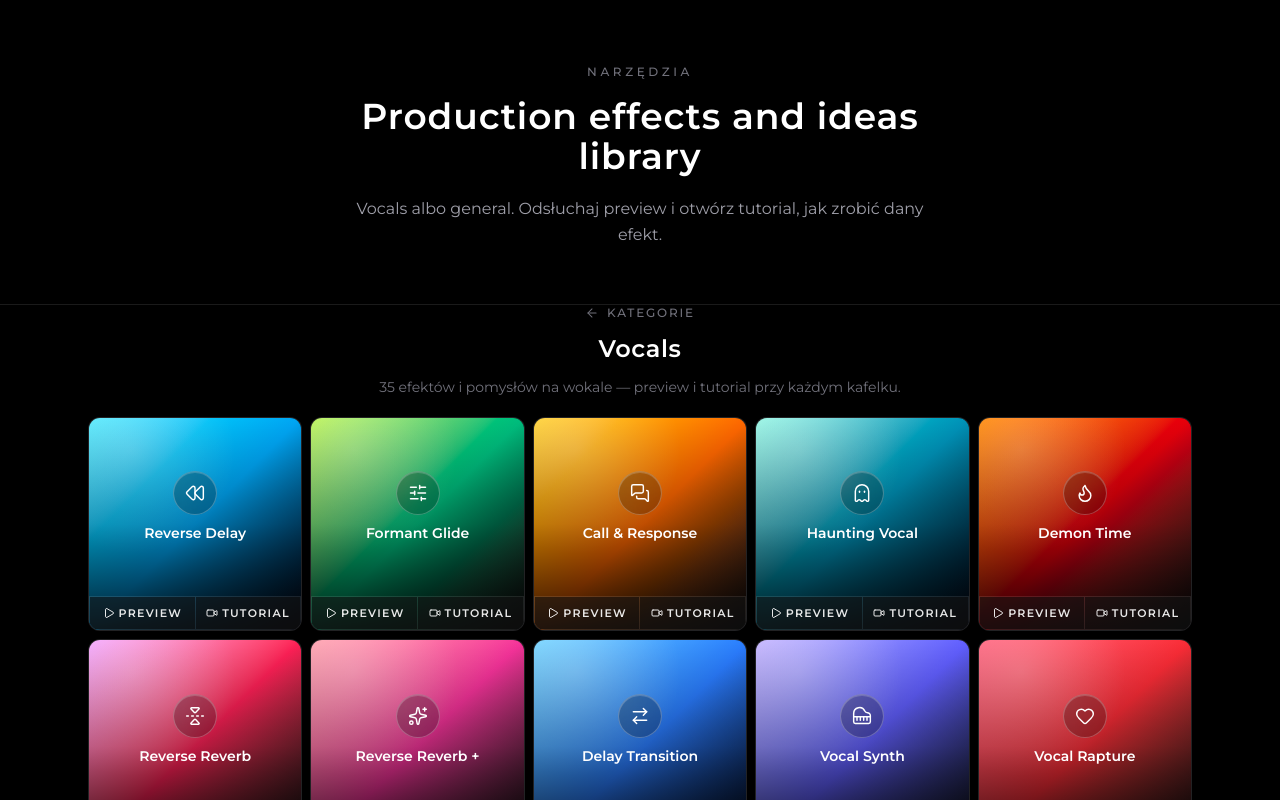
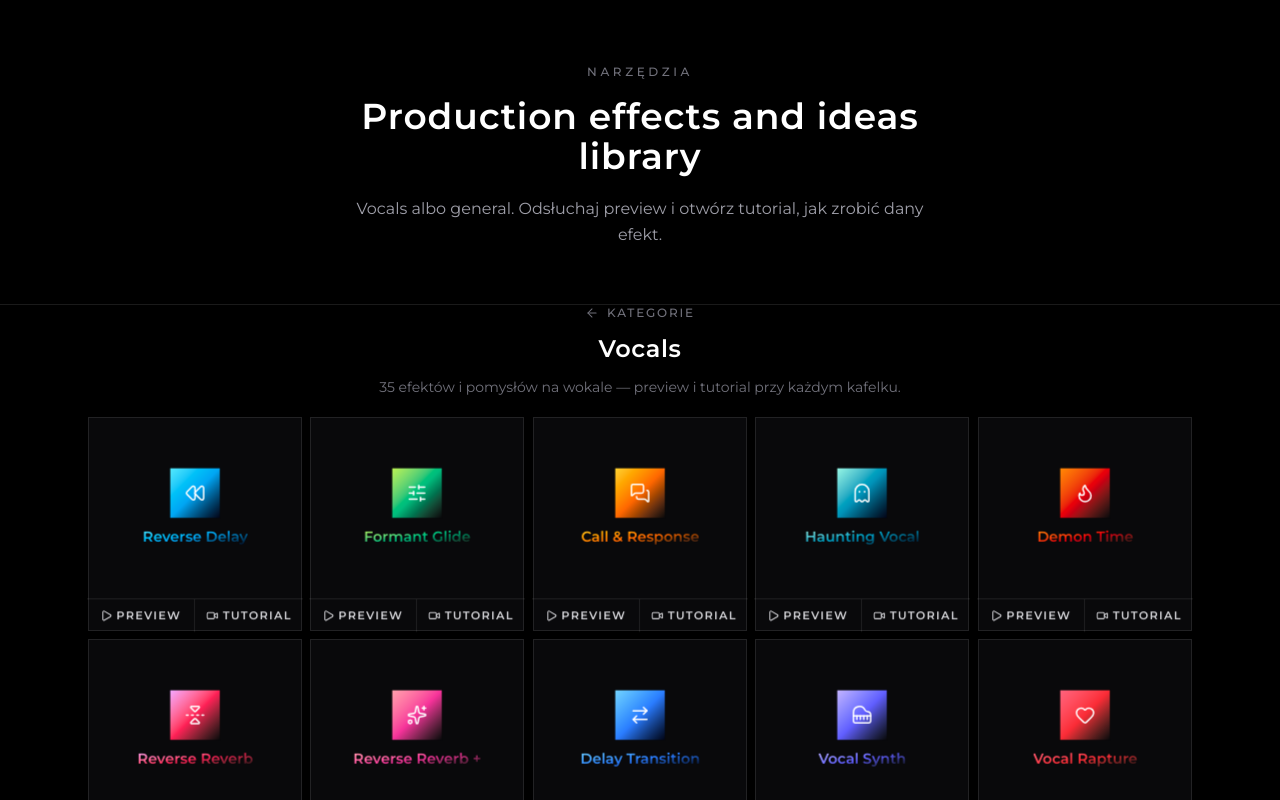
Before and after one commit to ernestrudziec/1take-records-web, a Next.js app: page /narzedzia/efekty in a window 1280 px wide. Both pictures are taken after a click on the button 360 px from the left and 445 px from the top of the page. Shown: the top 800 px of the page. Built offline with nearby package versions, Linux system fonts and the light colour scheme.

Commit message:
Sharpen effect tiles and add a 3D hover tilt.
Keep gradients on the icon and title only, drop rounded corners, and let the card follow the pointer.

```diff
--- a/src/components/tools/EffectTile.tsx
+++ b/src/components/tools/EffectTile.tsx
@@ -41,6 +41,7 @@ import {
   Zap,
   type LucideIcon,
 } from "lucide-react";
+import { useCallback, useRef, useState, type PointerEvent } from "react";
 import type { EffectIcon, ProductionEffect } from "@/lib/effects";
 
 const effectIcons: Record<EffectIcon, LucideIcon> = {
@@ -88,6 +89,8 @@ type EffectTileProps = {
   onTutorial: () => void;
 };
 
+const MAX_TILT = 11;
+
 export function EffectTile({
   effect,
   playing,
@@ -95,55 +98,90 @@ export function EffectTile({
   onTutorial,
 }: EffectTileProps) {
   const Icon = effectIcons[effect.icon];
+  const cardRef = useRef<HTMLElement>(null);
+  const [tilt, setTilt] = useState({ rx: 0, ry: 0, px: 50, py: 40 });
+  const [hovering, setHovering] = useState(false);
+
+  const onPointerMove = useCallback((event: PointerEvent<HTMLElement>) => {
+    const card = cardRef.current;
+    if (!card) return;
+    const rect = card.getBoundingClientRect();
+    const px = (event.clientX - rect.left) / rect.width;
+    const py = (event.clientY - rect.top) / rect.height;
+    setTilt({
+      rx: (0.5 - py) * MAX_TILT,
+      ry: (px - 0.5) * MAX_TILT,
+      px: px * 100,
+      py: py * 100,
+    });
+  }, []);
+
+  const onPointerLeave = useCallback(() => {
+    setHovering(false);
+    setTilt({ rx: 0, ry: 0, px: 50, py: 40 });
+  }, []);
 
   return (
+    <div className="[perspective:900px]">
       <article
-      className="group relative flex aspect-square flex-col overflow-hidden rounded-xl border bg-zinc-950 transition-[border-color,box-shadow,transform] duration-200"
+        ref={cardRef}
+        onPointerEnter={() => setHovering(true)}
+        onPointerMove={onPointerMove}
+        onPointerLeave={onPointerLeave}
+        className="group relative flex aspect-square flex-col border bg-zinc-950 will-change-transform"
         style={{
           borderColor: playing ? `${effect.glow}99` : "rgba(255,255,255,0.1)",
-        boxShadow: playing
+          boxShadow: hovering
+            ? `${-tilt.ry * 1.4}px ${tilt.rx * 1.6 + 14}px 32px rgba(0,0,0,0.55), 0 0 0 1px ${effect.glow}33, 0 18px 40px ${effect.glow}18`
+            : playing
               ? `0 0 0 1px ${effect.glow}55, 0 10px 28px ${effect.glow}22`
               : undefined,
+          transform: `rotateX(${tilt.rx}deg) rotateY(${tilt.ry}deg) translateZ(${hovering ? 18 : 0}px)`,
+          transformStyle: "preserve-3d",
+          transition: hovering
+            ? "transform 80ms linear, box-shadow 160ms ease"
+            : "transform 280ms ease, box-shadow 280ms ease",
         }}
       >
         <div
-        className={`absolute inset-0 bg-linear-to-br ${effect.gradient}`}
-        aria-hidden
-      />
-      <div
-        className="absolute inset-0 bg-[radial-gradient(circle_at_20%_15%,rgba(255,255,255,0.22),transparent_42%)]"
-        aria-hidden
-      />
-      <div
-        className="absolute inset-0 bg-linear-to-t from-black/80 via-black/25 to-transparent"
+          className="pointer-events-none absolute inset-0 opacity-0 transition-opacity duration-200 group-hover:opacity-100"
+          style={{
+            background: `radial-gradient(420px circle at ${tilt.px}% ${tilt.py}%, ${effect.glow}28, transparent 46%)`,
+          }}
           aria-hidden
         />
 
-      <div className="relative flex min-h-0 flex-1 flex-col items-center justify-center px-2.5 text-center">
         <div
-          className="flex h-10 w-10 items-center justify-center rounded-full border border-white/25 bg-black/25 shadow-[inset_0_1px_0_rgba(255,255,255,0.18)] backdrop-blur-sm sm:h-11 sm:w-11"
+          className="relative flex min-h-0 flex-1 flex-col items-center justify-center px-2.5 text-center"
+          style={{ transform: "translateZ(28px)" }}
+        >
+          <div
+            className={`flex h-11 w-11 items-center justify-center bg-linear-to-br ${effect.gradient} sm:h-12 sm:w-12`}
             style={{
-            boxShadow: playing
-              ? `0 0 18px ${effect.glow}66, inset 0 1px 0 rgba(255,255,255,0.2)`
-              : undefined,
+              boxShadow: hovering || playing ? `0 10px 22px ${effect.glow}40` : undefined,
             }}
           >
             <Icon className="h-5 w-5 text-white" strokeWidth={1.75} />
           </div>
-        <h3 className="mt-2.5 text-[13px] font-semibold leading-tight text-white sm:text-sm">
+          <h3
+            className={`mt-2.5 bg-linear-to-br ${effect.gradient} bg-clip-text text-[13px] font-semibold leading-tight text-transparent sm:text-sm`}
+          >
             {effect.name}
           </h3>
         </div>
 
-      <div className="relative grid grid-cols-2 gap-px bg-white/10 p-px">
+        <div
+          className="relative grid grid-cols-2 border-t border-white/10"
+          style={{ transform: "translateZ(16px)" }}
+        >
           <button
             type="button"
             onClick={onPreview}
             aria-pressed={playing}
-          className={`inline-flex items-center justify-center gap-1 py-2 text-[10px] font-semibold uppercase tracking-[0.12em] transition-colors sm:text-[11px] ${
+            className={`inline-flex items-center justify-center gap-1 border-r border-white/10 py-2 text-[10px] font-semibold uppercase tracking-[0.12em] transition-colors sm:text-[11px] ${
               playing
                 ? "bg-white text-black"
-              : "bg-black/55 text-white/90 hover:bg-white hover:text-black"
+                : "text-zinc-300 hover:bg-white hover:text-black"
             }`}
           >
             {playing ? (
@@ -156,12 +194,13 @@ export function EffectTile({
           <button
             type="button"
             onClick={onTutorial}
-          className="inline-flex items-center justify-center gap-1 bg-black/55 py-2 text-[10px] font-semibold uppercase tracking-[0.12em] text-white/90 transition-colors hover:bg-white hover:text-black sm:text-[11px]"
+            className="inline-flex items-center justify-center gap-1 py-2 text-[10px] font-semibold uppercase tracking-[0.12em] text-zinc-300 transition-colors hover:bg-white hover:text-black sm:text-[11px]"
           >
             <Video className="h-3 w-3" strokeWidth={2} />
             Tutorial
           </button>
         </div>
       </article>
+    </div>
   );
 }
--- a/src/components/tools/EffectsLibrary.tsx
+++ b/src/components/tools/EffectsLibrary.tsx
@@ -65,7 +65,7 @@ export function EffectsLibrary() {
             </p>
           </div>
 
-          <div className="grid grid-cols-2 gap-2 sm:grid-cols-3 md:grid-cols-4 lg:grid-cols-5">
+          <div className="grid grid-cols-2 gap-2 overflow-visible sm:grid-cols-3 md:grid-cols-4 lg:grid-cols-5">
             {effects.map((effect) => (
               <EffectTile
                 key={effect.slug}
```
Lines whose indentation alone changed are shown as unchanged.
